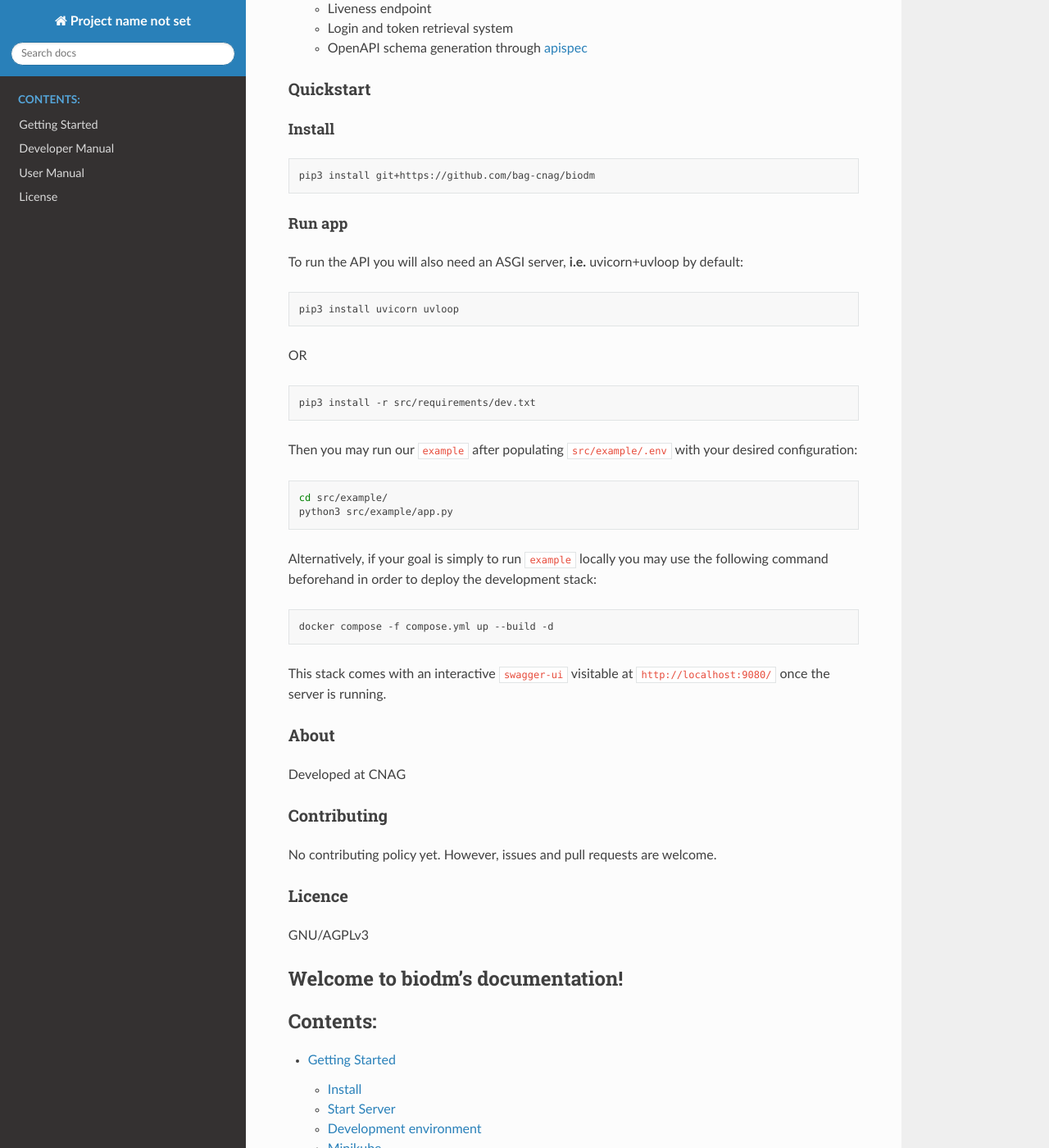
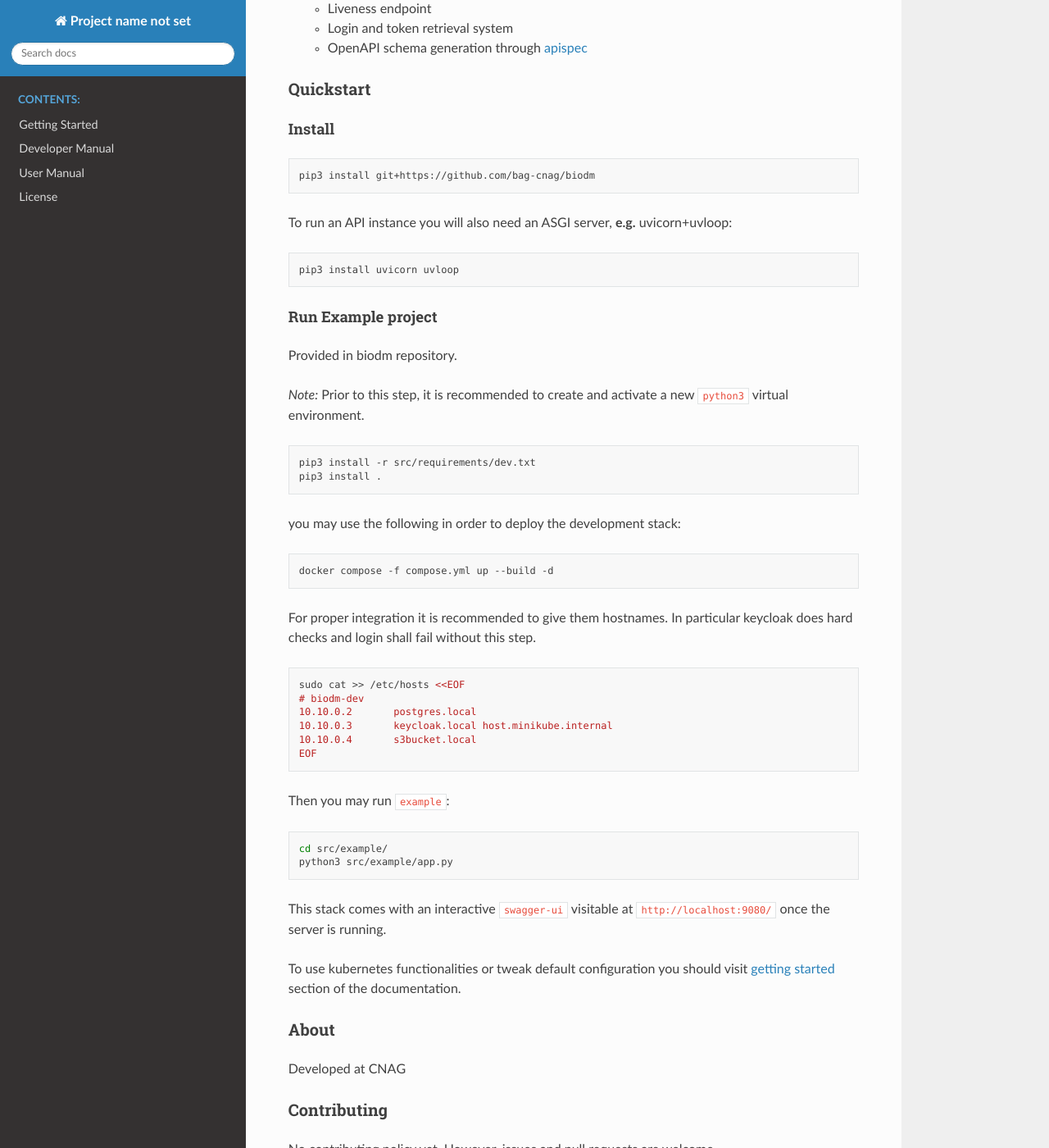
Before and after one commit to bag-cnag/biodm, a Sphinx documentation site: the page built from docs/index.rst, in a window 1280 px wide and 1400 px high, scrolled down 929 px. Shown: the whole window at 82% size. Built offline with Sphinx 7.4.7 and the Read the Docs theme 2.0.0, drawn with Linux system fonts in a browser that asks for light colours; pages that are not in the unit, such as notebooks, are missing from menus.

Commit message:
Little tweaks on docs, re-enable viz anno files

````diff
--- a/README.md
+++ b/README.md
@@ -36,31 +36,52 @@
 pip3 install git+https://github.com/bag-cnag/biodm
 ```
 
-### Run app
-To run the API you will also need an ASGI server, **i.e.** uvicorn+uvloop by default:
+To run an API instance you will also need an ASGI server, **e.g.** uvicorn+uvloop:
 ```bash
 pip3 install uvicorn uvloop
 ```
-OR
+
+### Run Example project
+
+Provided in biodm repository.
+
+_Note:_ Prior to this step,
+it is recommended to create and activate a new `python3` virtual environment.
+
 ```bash
 pip3 install -r src/requirements/dev.txt
+pip3 install .
 ```
 
-Then you may run our `example` after populating  `src/example/.env` with your desired configuration:
+you may use the following in order to deploy the development stack:
+
+```bash
+docker compose -f compose.yml up --build -d
+```
+
+For proper integration it is recommended to give them hostnames.
+In particular keycloak does hard checks and login shall fail without this step.
+
+```bash
+sudo cat >> /etc/hosts <<EOF
+# biodm-dev
+10.10.0.2       postgres.local
+10.10.0.3       keycloak.local host.minikube.internal
+10.10.0.4       s3bucket.local
+EOF
+```
+
+Then you may run `example`:
 ```bash
 cd src/example/
 python3 src/example/app.py
 ```
 
-Alternatively, if your goal is simply to run `example` locally
-you may use the following command beforehand in order to deploy the development stack:
-
-```bash
-docker compose -f compose.yml up --build -d
-```
-
 This stack comes with an interactive ``swagger-ui`` visitable at ``http://localhost:9080/``
 once the server is running.
+
+To use kubernetes functionalities or tweak default configuration you should visit
+[getting started](https://bag-cnag.github.io/biodm) section of the documentation.
 
 ## About
 
--- a/docs/getting_started.rst
+++ b/docs/getting_started.rst
@@ -243,7 +243,7 @@
     ``bash minikube/setup-visualization.sh``
 
 This scrip takes a while and prepares everything that is necessary for the demo.
-Ultimately it will output a token that you should set for ``K8_TOKEN`` in ``src/example/.env``.
+Ultimately it will output a token that you should set as ``K8_TOKEN`` in ``src/example/.env``.
 
 Documentation
 -------------
````
Also changed, not shown: 8 other files.
